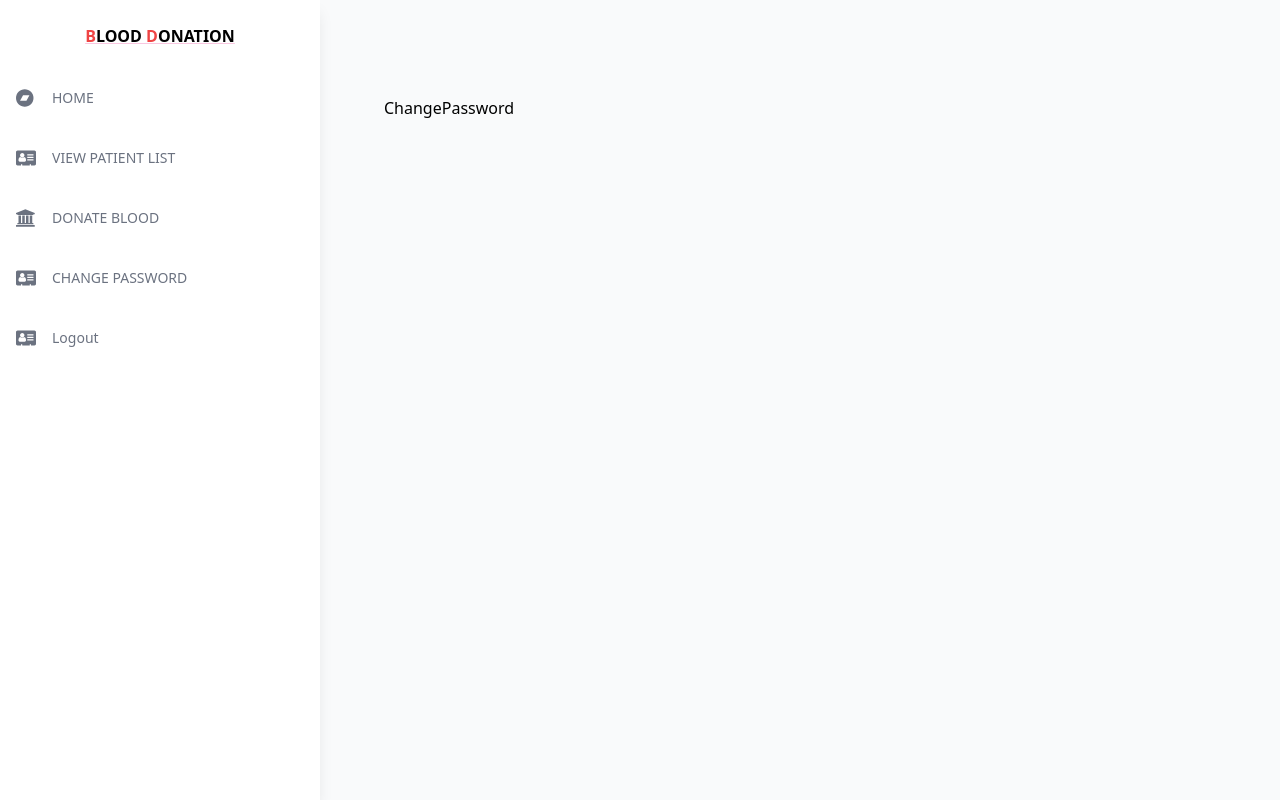
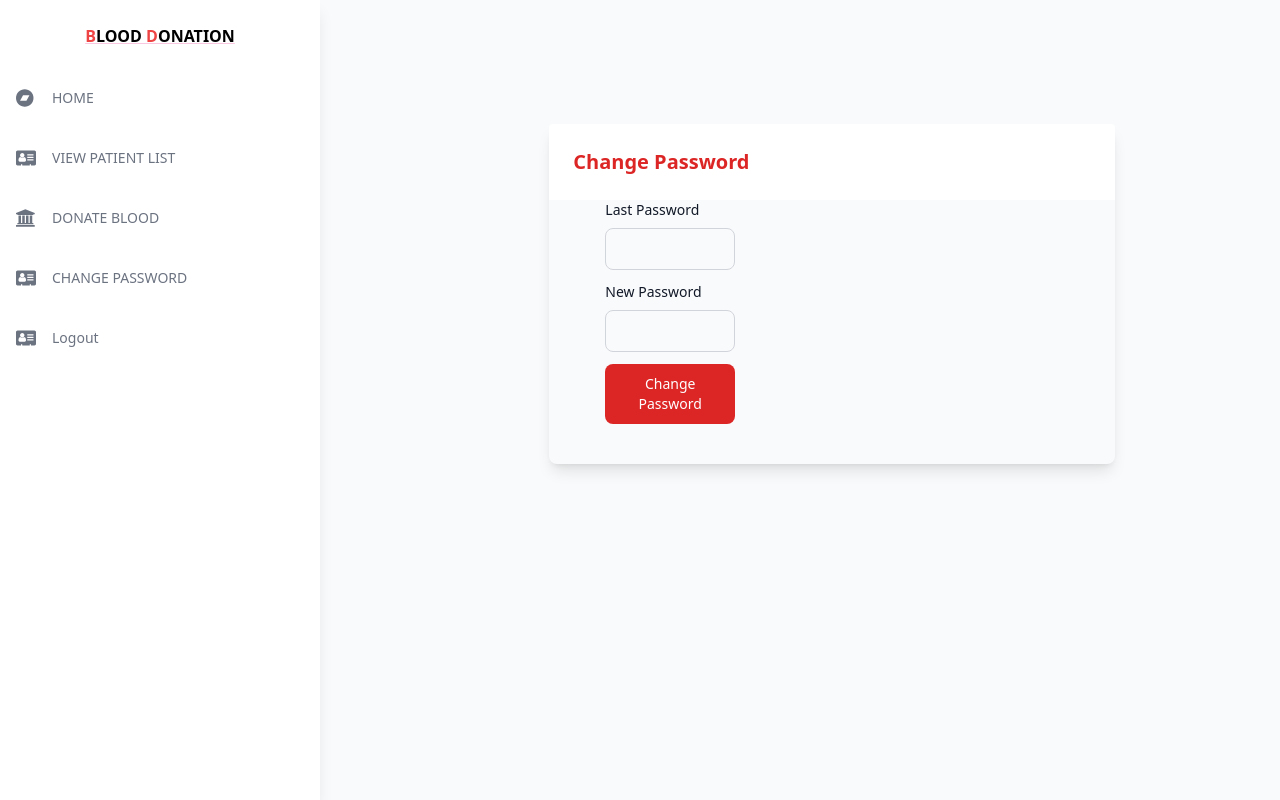
Before and after one commit to NoureddineMa/Blood_Donation_V2, a React (Create React App) app in the folder client/: page /changePassword in a window 1280 px wide. Built offline with nearby package versions, Linux system fonts and the light colour scheme; sample sign-in values are in the browser's storage.

Commit message:
api done for compare the old pwd and the new one changing pwd and hash the new password

```diff
--- a/client/src/pages/Donnateur/ChangePassword.jsx
+++ b/client/src/pages/Donnateur/ChangePassword.jsx
@@ -1,8 +1,48 @@
 import React from 'react'
+import CustomButton from '../../components/CustomButton'
+import CustomInput from '../../components/CustomInput'
+import CustomLabel from '../../components/CustomLabel'
 
 function ChangePassword() {
   return (
-    <div>ChangePassword</div>
+    <>
+      <section className=" py-1">
+            <div className="w-full lg:w-8/12 px-4 mx-auto mt-6">
+                <div className="relative flex flex-col min-w-0 break-words w-full mb-6 shadow-lg rounded-lg bg-blueGray-100 border-0">
+                    <div className="rounded-t bg-white mb-0 px-6 py-6">
+                        <div className="text-center flex justify-between">
+                            <h6 className="text-red-600 Gray-700 text-xl font-bold">
+                                Change Password
+                            </h6>
+                        </div>
+                    </div>
+                    <div className="flex-auto px-4 lg:px-10 py-10 pt-0">
+                        <form>
+                            <div className="flex flex-wrap">
+
+                            <div className="w-full lg:w-4/12 px-4">
+                                    <div className="relative w-full mb-3">
+                                    <CustomLabel type="text" label="Last Password" />
+                                    <CustomInput type="text" className="border-0 px-3 py-3 placeholder-blueGray-300 text-blueGray-600 bg-white rounded text-sm shadow focus:outline-none focus:ring w-full ease-linear transition-all duration-150" />
+                                    </div>
+                                </div>
+                            </div>
+                            <div className="flex flex-wrap">
+                                <div className="w-full lg:w-4/12 px-4">
+                                    <div className="relative w-full mb-3">
+                                    <CustomLabel type="text" label="New Password" />
+                                    <CustomInput type="text" className="border-0 px-3 py-3 placeholder-blueGray-300 text-blueGray-600 bg-white rounded text-sm shadow focus:outline-none focus:ring w-full ease-linear transition-all duration-150" />
+                                    </div>
+                                <CustomButton type="submit" content="Change Password" className="mt-7"/>
+                                </div>
+
+                            </div>
+                        </form>
+                    </div>
+                </div>
+            </div>
+        </section>
+    </>
   )
 }
 
--- a/client/src/pages/LoginPage.jsx
+++ b/client/src/pages/LoginPage.jsx
@@ -36,7 +36,6 @@ function LoginPage() {
             const data = await login(user)
             console.log(data);
             setUser(data.user);
-            console.log(data.user.Email);
             localStorage.setItem("token", data?.token)
             localStorage.setItem("nameRole", data?.nameRole )
             localStorage.setItem("Email", data?.user?.Email)
```
Also changed, not shown: 1 other file (tests, documents, lock files or other folders).
